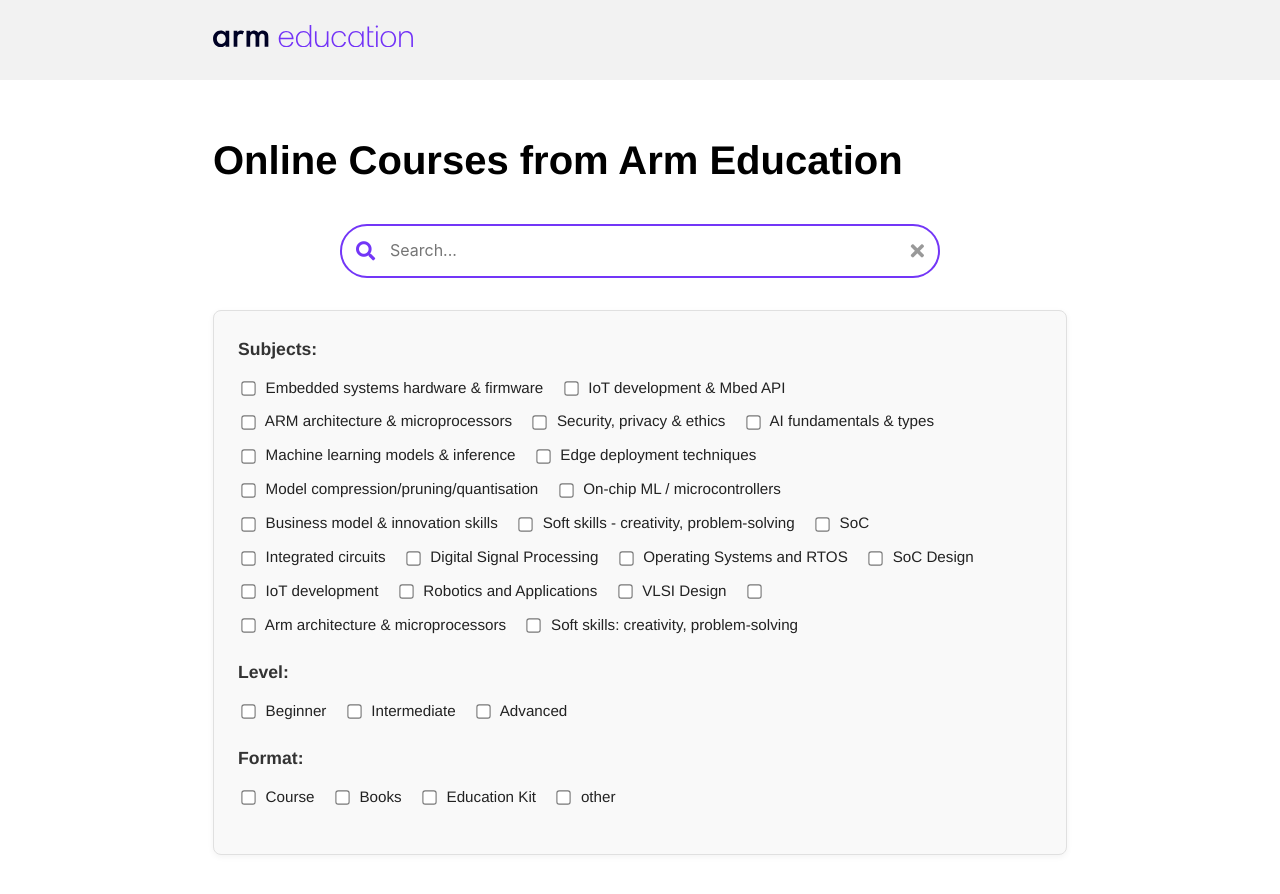
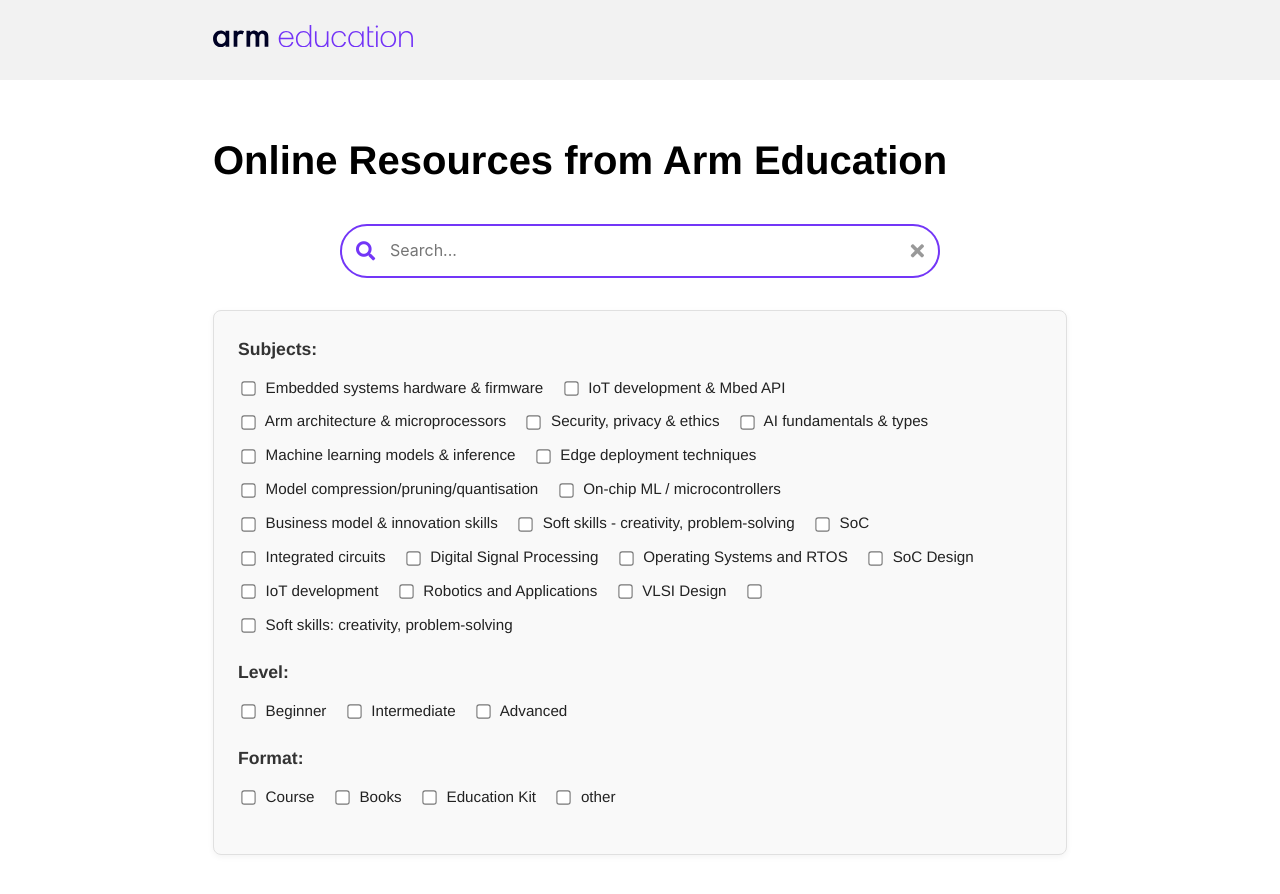
Before and after one commit to arm-university/online-resources-arm, a Jekyll site: the page built from index.md, in a window 1280 px wide and 900 px high. Shown: the top 894 px of the window. Built offline with Jekyll 4.4.1, drawn with Linux system fonts in a browser that asks for light colours; nearby versions of some CDN libraries.

Commit message:
Change of the naming

```diff
--- a/_data/courseInformation.yml
+++ b/_data/courseInformation.yml
@@ -76,7 +76,7 @@
     url:
       - https://www.edx.org/learn/computer-architecture/arm-education-introduction-to-microprocessors
       - https://www.coursera.org/learn/arm-education-introduction-to-microprocessors
-    subjects: ["ARM architecture & microprocessors"]
+    subjects: ["Arm architecture & microprocessors"]
     platform: ["microcontroller"]
     sw-hw: ["Hardware"]
     level: ["Beginner"]
@@ -92,7 +92,7 @@
                     Along the way, we'll provide you with insights from key engineers at Arm, illustrating how and why certain design choices were made so you’ll have the real-world context behind these pivotal architectural decisions.
                     With over 250 billion Arm-based chips deployed by our vast ecosystem of partners, Arm technology is present wherever computing happens. Be a part of this thriving community and enrol in Computer Architecture Essentials on Arm today.
     url: https://www.edx.org/learn/computer-architecture/arm-education-computer-architecture-essentials-on-arm
-    subjects: ["ARM architecture & microprocessors"]
+    subjects: ["Arm architecture & microprocessors"]
     platform: ["Computer Architecture"]
     sw-hw: ["Software"]
     level: ["Intermediate"]
@@ -170,7 +170,7 @@
       - "Edge deployment techniques"
       - "Model compression/pruning/quantisation"
       - "Embedded systems hardware & firmware"
-      - "ARM architecture & microprocessors"
+      - "Arm architecture & microprocessors"
     platform: ["AI"]
     sw-hw: ["Software"]
     level: ["Intermediate"]
--- a/_data/educationKitInformation.yml
+++ b/_data/educationKitInformation.yml
@@ -38,7 +38,7 @@
       It covers key DSP concepts such as discrete-time linear time-invariant (LTI) systems, convolution, correlation, FIR and IIR filter design, and the application of impulse invariant and bilinear transform methods. Learners explore the use of Fourier analysis techniques including DFT and FFT, and study the z-transform and Nyquist theorem for signal representation. The kit also includes practical implementation of adaptive filtering using LMS algorithms in applications like prediction, system identification, noise cancellation, and equalization. With integrated support for hardware setup, real-time signal sampling and reconstruction using audio codecs and DACs, and filter design using the window method, this kit equips learners to build real-world DSP systems on Arm-based platforms.
     url:
       - https://www.arm.com/resources/education/education-kits/digital-signal-processing
-    subjects: ["ARM architecture & microprocessors"]
+    subjects: ["Arm architecture & microprocessors"]
     platform:
     sw-hw: ["Hardware"]
     level: ["Beginner"]
--- a/index.md
+++ b/index.md
@@ -1,5 +1,5 @@
 ---
-title: 'Online Courses from Arm Education'
+title: 'Online Resources from Arm Education'
 filter: course
 layout: article
 publication-date: 2025-07-21
```
